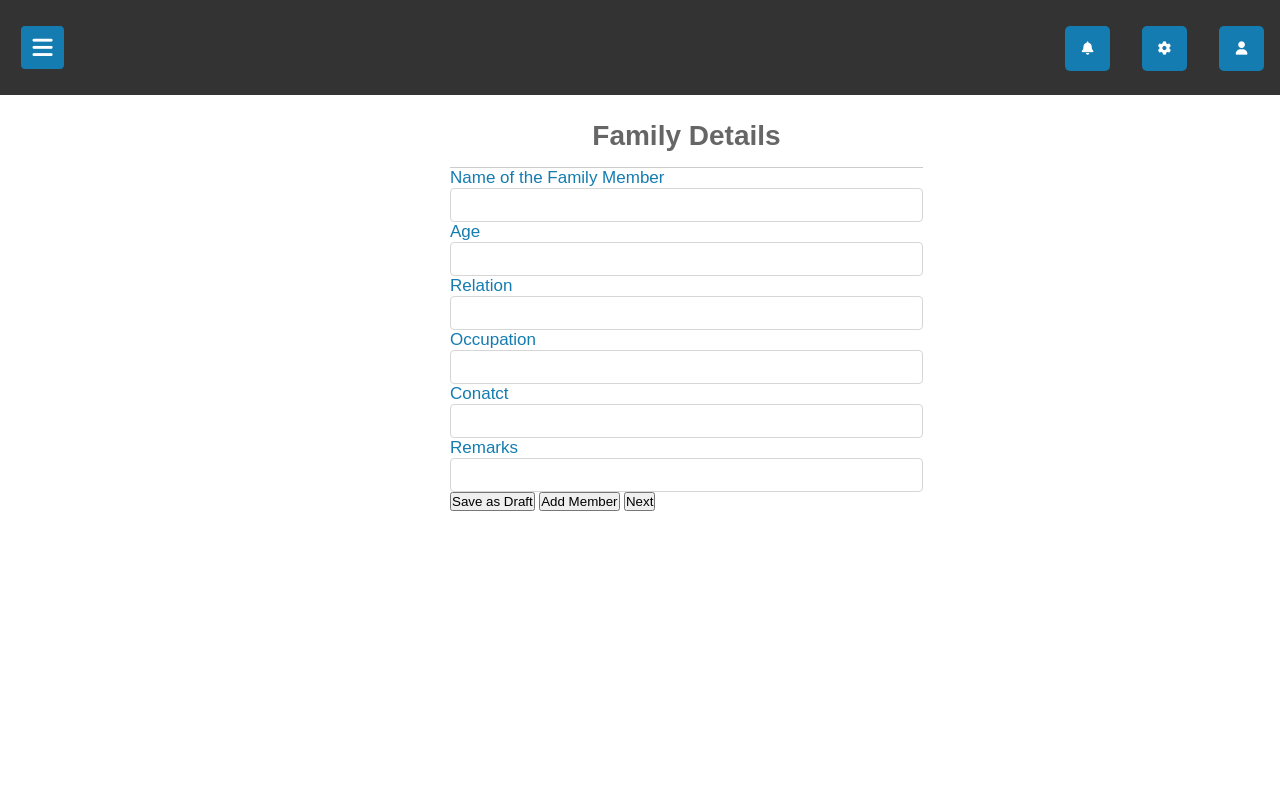
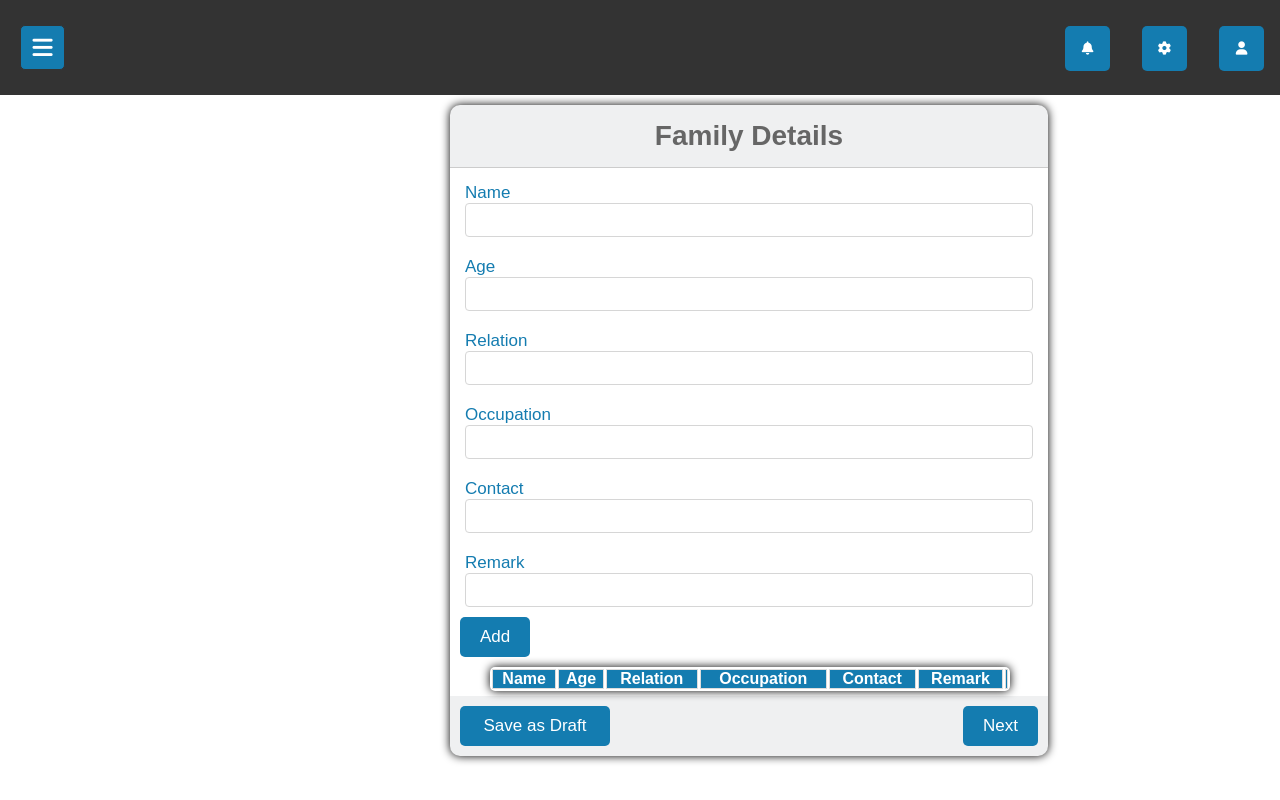
Before and after one commit to SARSWAP/indvaltech, a Django app: page /family/1/ in a window 1280 px wide. Run offline with Django 4.2, Linux system fonts and the light colour scheme; lists and menus that the app fills with data are empty; some libraries are stand-ins or nearby versions.

Commit message:
added family education history

```diff
--- a/indvaltech/templates/Family.html
+++ b/indvaltech/templates/Family.html
@@ -6,56 +6,110 @@
 
 {% block content %}
 
-
-
-    <!-- Form-->
-    <section id="Family">
-    <div class="form">
-        <div class="form-toggle"></div>
-        <div class="form-panel one">
-            <div class="form-header">
-                <h1>Family Details</h1>
-            </div>
-            <div class="form-content">
-                <form>
-                    <div class="form-group">
-                        <label for="username">Name of the Family Member</label>
-                        <input type="text" id="username" name="username" required="required" />
-                    </div>
-                    <div class="form-group">
-                        <label for="password">Age</label>
-                        <input type="text" id="password" name="password" required="required" />
-                    </div>
-                    <div class="form-group">
-                        <label for="password">Relation</label>
-                        <input type="text" id="password" name="password" required="required" />
-                    </div>
-
-                    <div class="form-group">
-                        <label for="password">Occupation</label>
-                        <input type="text" id="password" name="password" required="required" />
-                    </div>
-
-                    <div class="form-group">
-                        <label for="password">Conatct</label>
-                        <input type="text" id="password" name="password" required="required" />
-                    </div>
-
-                    <div class="form-group">
-                        <label for="password">Remarks</label>
-                        <input type="text" id="password" name="password" required="required" />
-                    </div>
-
-
-                </form>
-                <div class="form-group">
-                    <button type="submit" id="savedraftbtn">Save as Draft</button>
-                    <button type="submit" id="addmembtn">Add Member</button>
-                    <button type="submit" id="nextbtn">Next</button>
+<section id="empdeets">
+    <form class="signup-form" method="post" action="{% url 'family' name %}" enctype="multipart/form-data">
+        {% csrf_token %}
+        <div class="form-header">
+            <h1>Family Details</h1>
+        </div>
+        <div class="form-body">
+            <div class="row">
+                <div class="input-group">
+                    <label>Name</label>
+                    <input type="text" name="fmember_name" id="name">
                 </div>
             </div>
+            <div class="row">
+                <div class="input-group">
+                    <label>Age</label>
+                    <input type="text" name="age" id="age">
+                </div>
+            </div>
+            <div class="row">
+                <div class="input-group">
+                    <label>Relation</label>
+                    <input type="text" name="relatives" id="rel">
+                </div>
+            </div>
+            <div class="row">
+                <div class="input-group">
+                    <label>Occupation</label>
+                    <input type="text" name="occupation" id="occ">
+                </div>
+            </div>
+            <div class="row">
+                <div class="input-group">
+                    <label>Contact</label>
+                    <input type="text" name="contact" id="con">
+                </div>
+            </div>
+            <div class="row">
+                <div class="input-group">
+                    <label>Remark</label>
+                    <input type="text" name="remarks" id="rem">
+                </div>
+            </div>
+            <button class="btn" type="submit">Add</button>
+            <table>
+                <thead>
+                    <tr>
+                        <th>Name</th>
+                        <th>Age</th>
+                        <th>Relation</th>
+                        <th>Occupation</th>
+                        <th>Contact</th>
+                        <th>Remark</th>
+                        <th></th>
+                    </tr>
+                </thead>
+                <tbody>
+
+                </tbody>
+            </table>
         </div>
+        <div class="form-footer">
+            <div id="save"><button  class="btn"  type=" button">Save as Draft</button></div>
+            <div id="next"><a href="{% url 'bank' name %}"><button class="btn" type="button">Next</button></a></div>
+        </div>
+    </form>
+</section>
 
-    </div>
-</section>
-{% endblock content %}
+<script>
+const formEl = document.querySelector("form");
+const tbodyEl = document.querySelector("tbody");
+const tableEl = document.querySelector("table");
+function onAddWebsite(e) {
+  e.preventDefault();
+  const naam = document.getElementById("name").value;
+  const umar = document.getElementById("age").value;
+  const rishta = document.getElementById("rel").value;
+  const kaam = document.getElementById("occ").value;
+  const number = document.getElementById("con").value;
+  const rema = document.getElementById("rem").value;
+  tbodyEl.innerHTML += `
+      <tr>
+          <td>${naam}</td>
+          <td>${umar}</td>
+          <td>${rishta}</td>
+          <td>${kaam}</td>
+          <td>${number}</td>
+          <td>${rema}</td>
+          <td><button class="deleteBtn">Delete</button></td>
+      </tr>
+  `;
+}
+
+function onDeleteRow(e) {
+  if (!e.target.classList.contains("deleteBtn")) {
+    return;
+  }
+
+  const btn = e.target;
+  btn.closest("tr").remove();
+}
+
+formEl.addEventListener("submit", onAddWebsite);
+tableEl.addEventListener("click", onDeleteRow);
+</script>
+
+{% endblock %}
--- a/indvaltech/urls.py
+++ b/indvaltech/urls.py
@@ -1,10 +1,11 @@
 from django.urls import path, include
+from django.contrib.auth import views as auth_views
 from . import views
 from .views import *
 
 urlpatterns = [
      path('', views.login_user, name='login'),
-     path('dashboard/', views.dashboard, name="dashboard"),
+     path('dashboard/<str:name>/', views.dashboard, name="dashboard"),
      path('register/<str:name>/', views.register, name="register"),
      path('family/<str:name>/', views.family, name="family"),
      path('hr/', views.hr, name="hr"),
@@ -24,4 +25,6 @@ urlpatterns = [
      path('hrd', views.hrd, name="hrd"),
      path('reset/', ResetPasswordView.as_view(), name="reset"),
      path('set_password/<uidb64>/<token>/',setpPasswordView.as_view(),name='set_password'),
+      path('education', views.education, name="education"),
+      path('search', views.search, name="search"),
 ]
--- a/indvaltech/views.py
+++ b/indvaltech/views.py
@@ -1,3 +1,4 @@
+from re import template
 from django.conf import settings
 from django.shortcuts import render,redirect
 from django.contrib import messages
@@ -46,7 +47,7 @@ def family(request,name):
                 occupation=occupation, contact=contact, remarks=remarks)
                 form1.save()
                 messages.success(request, ("Details updated"))
-                return render(request, 'indval work-bankDetails.html', {'name': name})
+                return render(request, 'Family.html', {'name': name})
         else:
                 messages.error(request, 'Invalid Phone Number')
     return render(request, 'Family.html',{'name':name})
@@ -125,14 +126,14 @@ def bank(request, name):
             swift=scode, iban=iban, bank_name=bankname, branch=branchname)
             bankform.save()
             messages.success(request, ("Details updated"))
-            return render(request, 'indval work- EmpHist.html', {'name': name})
+            return render(request, 'history.html', {'name': name})
         else:
             messages.error(request, 'Invalid IFSC Code')
     return render(request, 'bank.html', {'name': name})
 
 
-def dashboard(request):
-    return render(request,'src/html/index.html')
+def dashboard(request, name):
+    return render(request,'index.html', {'name': name})
 
 
 class AddProject(View):
@@ -163,6 +164,20 @@ def AttendForm(request):
 
 def DesignDashboard(request):
     return render(request,'src/html/Design Dashboard.html')
+
+def education(request, name):
+    if request.method == "POST":
+        query = HRD_table.objects.filter(Q(Name=name))
+        r = query[0]
+        q = request.POST['qual']
+        b = request.POST['board']
+        p = request.POST['percent']
+        y = request.POST['yop']
+
+        educationform = Education(EID=r, qualification=q, board=b, percentage=p, passing=y)
+        educationform.save()
+        return render(request, 'src/html/bank.html', {'name':name})
+    return render(request,'src/html/Education.html')
 
 class AddActivity(View):
     def get(self, request, *args, **kwargs):
@@ -198,8 +213,8 @@ def history(request, name):
         employeeHistoryForm = History(EID=r, organization=org, last_salary=last_salary, tools=tools,
         designation=designation, work=work, reason_of_leaving=reason_of_leaving)
         employeeHistoryForm.save()
-        return render(request, 'src/html/index.html', {'name':name})
-    return render(request, 'src/html/indval work- EmpHist.html')
+        return render(request, 'index.html', {'name':name})
+    return render(request, 'history.html')
 
 
 def timesheet(request):
@@ -229,6 +244,8 @@ class setpPasswordView(SuccessMessageMixin,PasswordResetConfirmView):
                         " please login again"
     success_url = reverse_lazy('login')
 
+
+
 def education(request, name):
     if request.method == "POST":
         query = request.POST['name']
```
Also changed, not shown: hrms/settings.py (+6 -16 lines), indvaltech/templates/Education.html (+5 -4 lines), indvaltech/templates/history.html (renamed from indvaltech/templates/indval work- EmpHist.html, +12 -10 lines).
